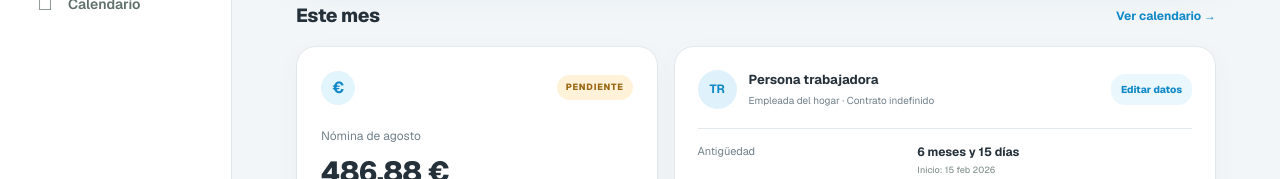
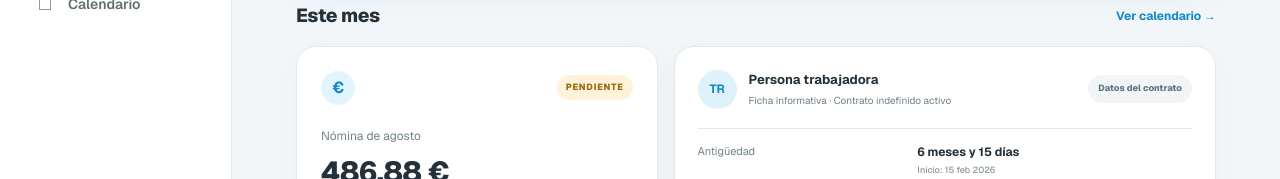
Before and after one commit to jorgegil17/contrata-hogar, a Next.js app: page / in a window 1280 px wide. Shown: the part 364-543 px from the top of the page. Built offline with nearby package versions, Linux system fonts and the light colour scheme.

Commit message:
Make worker profile read-only

```diff
--- a/app/globals.css
+++ b/app/globals.css
@@ -61,8 +61,7 @@ button{cursor:pointer}
 .personhead strong,.personhead small{display:block}
 .personhead strong{font-size:13px}
 .personhead small{font-size:10px;color:var(--muted);margin-top:4px}
-.personhead button{border:0;background:none;color:#829089}
-.personhead .edit-link{color:var(--green);font-size:10px;font-weight:750;padding:8px 10px;border-radius:14px;background:#eaf7fd;white-space:nowrap}
+.source-badge{color:#607782;font-size:9px;font-weight:750;padding:7px 10px;border-radius:14px;background:#f1f5f7;white-space:nowrap}
 dl{margin:0}
 dl>div{display:grid;grid-template-columns:1fr 1.25fr;padding:14px 0;border-bottom:1px solid #edf0ee}
 dl>div:last-child{border:0;padding-bottom:0}
--- a/app/page.tsx
+++ b/app/page.tsx
@@ -56,7 +56,6 @@ function seniority(value: string) {
 export default function Home() {
   const [contract, setContract] = useState<Contract>(defaults);
   const [draft, setDraft] = useState<Contract>(defaults);
-  const [editing, setEditing] = useState(false);
   const [contractWizard, setContractWizard] = useState(false);
   const [wizardStep, setWizardStep] = useState(1);
   const [printDoc, setPrintDoc] = useState<'payroll' | 'contract'>('payroll');
@@ -79,17 +78,9 @@ export default function Home() {
   const partiesComplete = Boolean(contract.employerName && contract.employerDni && contract.employerAddress && contract.employeeName && contract.employeeDni && contract.employeeNss && contract.employeeAddress);
   const contractReady = Boolean(partiesComplete && contract.workAddress && contract.signaturePlace && contract.signatureDate && contract.scheduleEntries?.length && Math.abs(contractScheduleHours - contract.weeklyHours) < .01);
   const notify = (message: string) => { setToast(message); window.setTimeout(() => setToast(''), 2600); };
-  const openEditor = () => { setDraft(contract); setEditing(true); };
   const updateSchedule = (index: number, update: Partial<ScheduleEntry>) => setDraft({ ...draft, scheduleEntries: draft.scheduleEntries.map((entry, entryIndex) => entryIndex === index ? { ...entry, ...update } : entry) });
   const addSchedule = () => setDraft({ ...draft, scheduleEntries: [...draft.scheduleEntries, { day: 'Lunes', start: '10:00', end: '13:00' }] });
   const removeSchedule = (index: number) => setDraft({ ...draft, scheduleEntries: draft.scheduleEntries.filter((_, entryIndex) => entryIndex !== index) });
-  const saveContract = () => {
-    if (!draft.startDate || draft.weeklyHours <= 0 || draft.hourlyRate <= 0) return;
-    setContract(draft);
-    window.localStorage.setItem('contrata-hogar-contract', JSON.stringify(draft));
-    setEditing(false);
-    notify('Datos laborales guardados en este dispositivo');
-  };
   const openContractWizard = () => { setDraft(contract); setWizardStep(1); setContractWizard(true); };
   const saveWizard = () => {
     if (!draft.startDate || draft.weeklyHours <= 0 || draft.hourlyRate <= 0 || !draft.workAddress.trim() || !draft.scheduleEntries.length || !draftHoursMatch || !draft.signaturePlace.trim() || !draft.signatureDate || !draft.employerName || !draft.employerDni || !draft.employerAddress || !draft.employeeName || !draft.employeeDni || !draft.employeeNss || !draft.employeeAddress) { notify(draftHoursMatch ? 'Completa todos los datos necesarios del contrato' : 'El horario debe sumar exactamente las horas semanales pactadas'); return; }
@@ -196,7 +187,7 @@ export default function Home() {
         <div className="month">
           <article className={'pay ' + (paid ? 'done' : '')}><div className="cardtop"><b>€</b><span>{paid ? 'PAGADA' : 'PENDIENTE'}</span></div><p>Nómina de agosto</p><strong>{euro(net)}</strong><small>Neto estimado a transferir</small><div className="actions"><button className="primary" disabled={paid} onClick={() => { setPaid(true); notify('Pago marcado como realizado'); }}>{paid ? 'Pago registrado' : 'Marcar como pagada'}</button><button onClick={() => print('payroll')}>Ver recibo</button></div></article>
           <article className="person" id="persona">
-            <div className="personhead"><b>{contract.employeeName ? contract.employeeName.slice(0, 2).toUpperCase() : 'TR'}</b><p><strong>{contract.employeeName || 'Persona trabajadora'}</strong><small>Empleada del hogar · Contrato indefinido</small></p><button className="edit-link" onClick={openEditor}>Editar datos</button></div>
+            <div className="personhead"><b>{contract.employeeName ? contract.employeeName.slice(0, 2).toUpperCase() : 'TR'}</b><p><strong>{contract.employeeName || 'Persona trabajadora'}</strong><small>Ficha informativa · Contrato indefinido activo</small></p><span className="source-badge">Datos del contrato</span></div>
             <dl><div><dt>Antigüedad</dt><dd>{seniority(contract.startDate)}<small>Inicio: {formatDate(contract.startDate)}</small></dd></div><div><dt>Jornada</dt><dd>{contract.weeklyHours.toLocaleString('es-ES')} h / semana<small>Horario acordado</small></dd></div><div><dt>Salario por hora</dt><dd>{euro(contract.hourlyRate)}<small>{euro(salary)} brutos / mes estimados</small></dd></div></dl>
           </article>
         </div>
@@ -206,17 +197,6 @@ export default function Home() {
         <section className="documents" id="docs"><Title title="Documentos recientes" action="Ver todos →" onClick={() => notify('No hay más documentos en esta prueba')} /><div className="doc"><b>PDF</b><p><strong>Recibo de salarios · Julio 2026</strong><small>Generado el 31 jul · Pagado</small></p><button onClick={() => notify('Documento de ejemplo')}>Descargar</button></div></section>
       </div>
     </section>
-
-    {editing && <div className="modal-backdrop" role="presentation" onMouseDown={() => setEditing(false)}>
-      <section className="edit-modal" role="dialog" aria-modal="true" aria-labelledby="edit-title" onMouseDown={e => e.stopPropagation()}>
-        <div className="modal-head"><div><span>CONDICIONES LABORALES</span><h2 id="edit-title">Editar contrato</h2></div><button aria-label="Cerrar" onClick={() => setEditing(false)}>×</button></div>
-        <p className="modal-intro">Estos datos se guardan únicamente en este navegador y actualizan las estimaciones de la pantalla.</p>
-        <label>Fecha de inicio del contrato<input type="date" value={draft.startDate} max={new Date().toISOString().slice(0, 10)} onChange={e => setDraft({ ...draft, startDate: e.target.value })} /></label>
-        <div className="field-row"><label>Horas semanales<input type="number" min="0.5" max="40" step="0.5" value={draft.weeklyHours} onChange={e => setDraft({ ...draft, weeklyHours: Number(e.target.value) })} /></label><label>Salario por hora (€)<input type="number" min="0.01" step="0.01" value={draft.hourlyRate} onChange={e => setDraft({ ...draft, hourlyRate: Number(e.target.value) })} /></label></div>
-        <div className="estimate"><span>Salario mensual estimado</span><strong>{euro(draft.hourlyRate * draft.weeklyHours * 52 / 12)}</strong><small>Horas semanales × 52 semanas ÷ 12 meses</small></div>
-        <div className="modal-actions"><button onClick={() => setEditing(false)}>Cancelar</button><button className="primary" onClick={saveContract}>Guardar cambios</button></div>
-      </section>
-    </div>}
 
     {contractWizard && <div className="modal-backdrop" role="presentation" onMouseDown={() => setContractWizard(false)}>
       <section className="edit-modal contract-wizard" role="dialog" aria-modal="true" aria-labelledby="contract-title" onMouseDown={e => e.stopPropagation()}>
```
